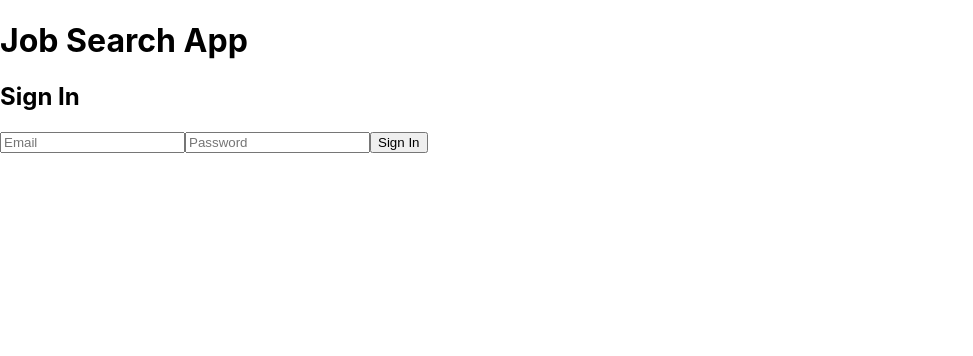
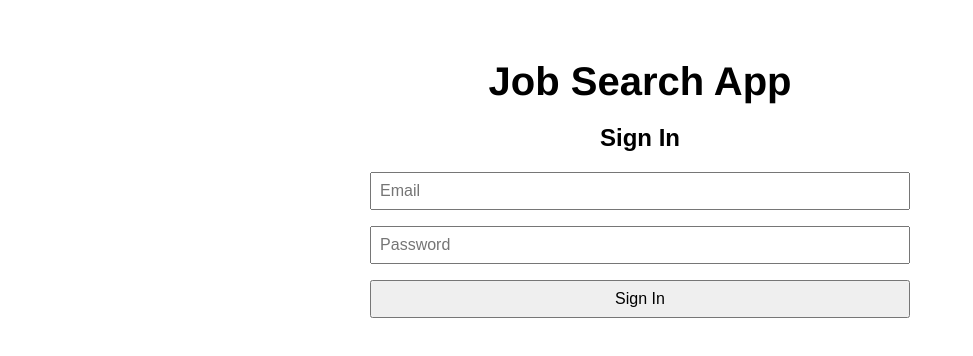
Before and after one commit to dpak33/TDD, a React (Create React App) app in the folder frontend/: page /login in a window 1280 px wide. Shown: the top 356 px of the page, without its empty margins (0-973 px from the left). Built offline with nearby package versions, Linux system fonts and the light colour scheme.

Commit message:
"min styling"

```diff
--- a/frontend/src/App.css
+++ b/frontend/src/App.css
@@ -1,38 +1,73 @@
-.App {
+/* Apply these styles to the root element */
+body,
+#root {
+  margin: 0;
+  padding: 0;
+  height: 100%;
+  font-family: Arial, sans-serif;
+  /* Default font */
+  color: black;
+  background-color: white;
+  display: flex;
+  justify-content: center;
+  align-items: center;
   text-align: center;
+  /* Center text */
 }
 
-.App-logo {
-  height: 40vmin;
-  pointer-events: none;
+/* Set specific styles for h1 elements */
+h1 {
+  font-family: 'Helvetica', sans-serif;
+  /* Example font */
+  font-size: 2.5em;
+  margin-bottom: 0.5em;
 }
 
-@media (prefers-reduced-motion: no-preference) {
-  .App-logo {
-    animation: App-logo-spin infinite 20s linear;
-  }
+/* Other global styles */
+* {
+  box-sizing: border-box;
 }
 
-.App-header {
-  background-color: #282c34;
-  min-height: 100vh;
+/* Ensure that form elements are centered */
+form {
   display: flex;
   flex-direction: column;
   align-items: center;
-  justify-content: center;
-  font-size: calc(10px + 2vmin);
-  color: white;
+  gap: 1em;
+  width: 100%;
+  max-width: 300px;
+  margin: 0 auto;
 }
 
-.App-link {
-  color: #61dafb;
+/* Style buttons */
+button {
+  padding: 0.5em 1em;
+  font-size: 1em;
+  cursor: pointer;
+  width: 100%;
 }
 
-@keyframes App-logo-spin {
-  from {
-    transform: rotate(0deg);
-  }
-  to {
-    transform: rotate(360deg);
-  }
+/* Input fields */
+input {
+  padding: 0.5em;
+  font-size: 1em;
+  width: 100%;
+  margin-bottom: 1em;
 }
+
+/* Lists */
+ul {
+  list-style-type: none;
+  padding: 0;
+}
+
+li {
+  margin-bottom: 1em;
+}
+
+/* Container for the entire app */
+#root>div {
+  width: 100%;
+  max-width: 800px;
+  padding: 2em;
+}
--- a/frontend/src/App.tsx
+++ b/frontend/src/App.tsx
@@ -1,3 +1,4 @@
+import './App.css';
 import React, { useState } from 'react';
 import { BrowserRouter as Router, Routes, Route, Navigate } from 'react-router-dom';
 import SignUp from './auth/SignUp';
```
